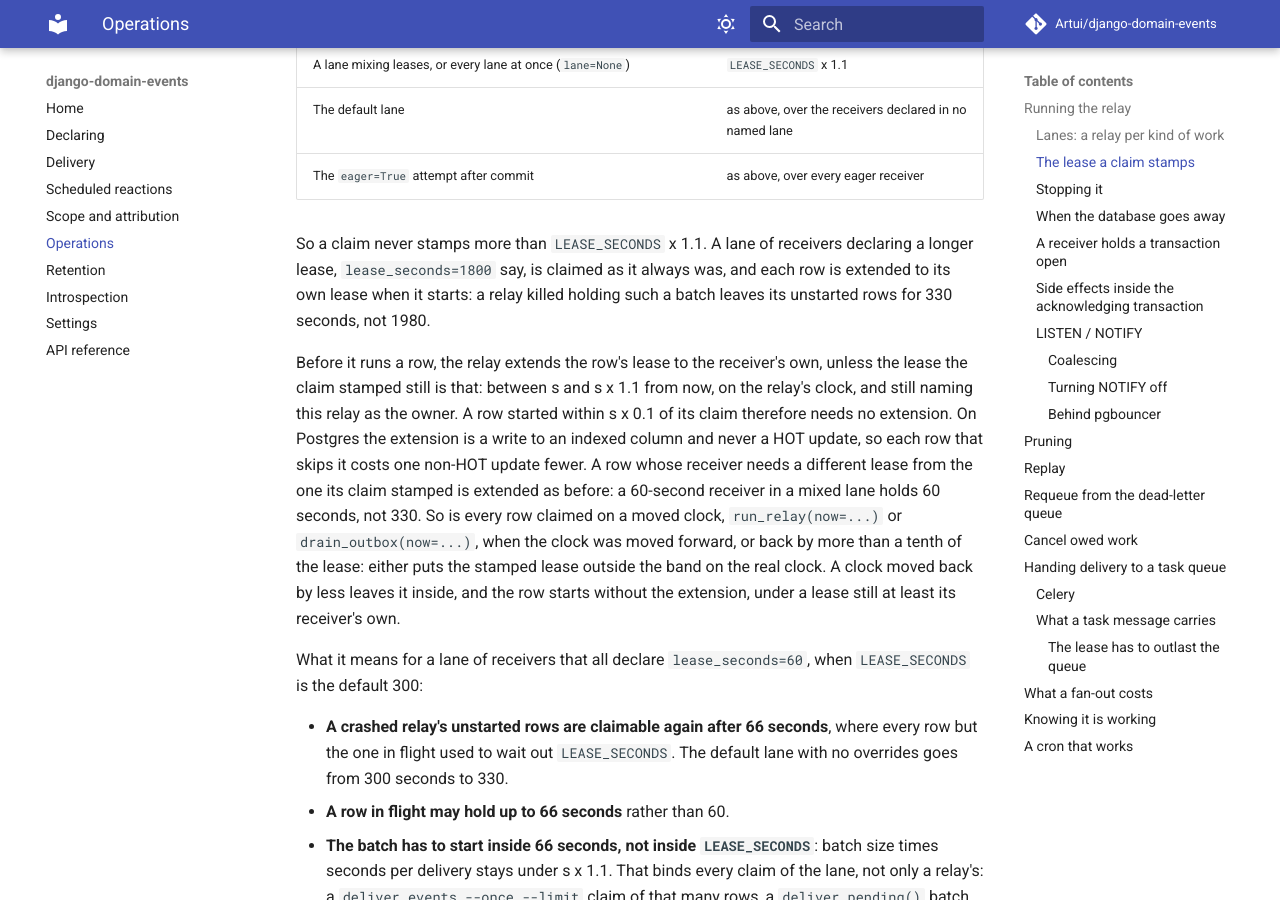
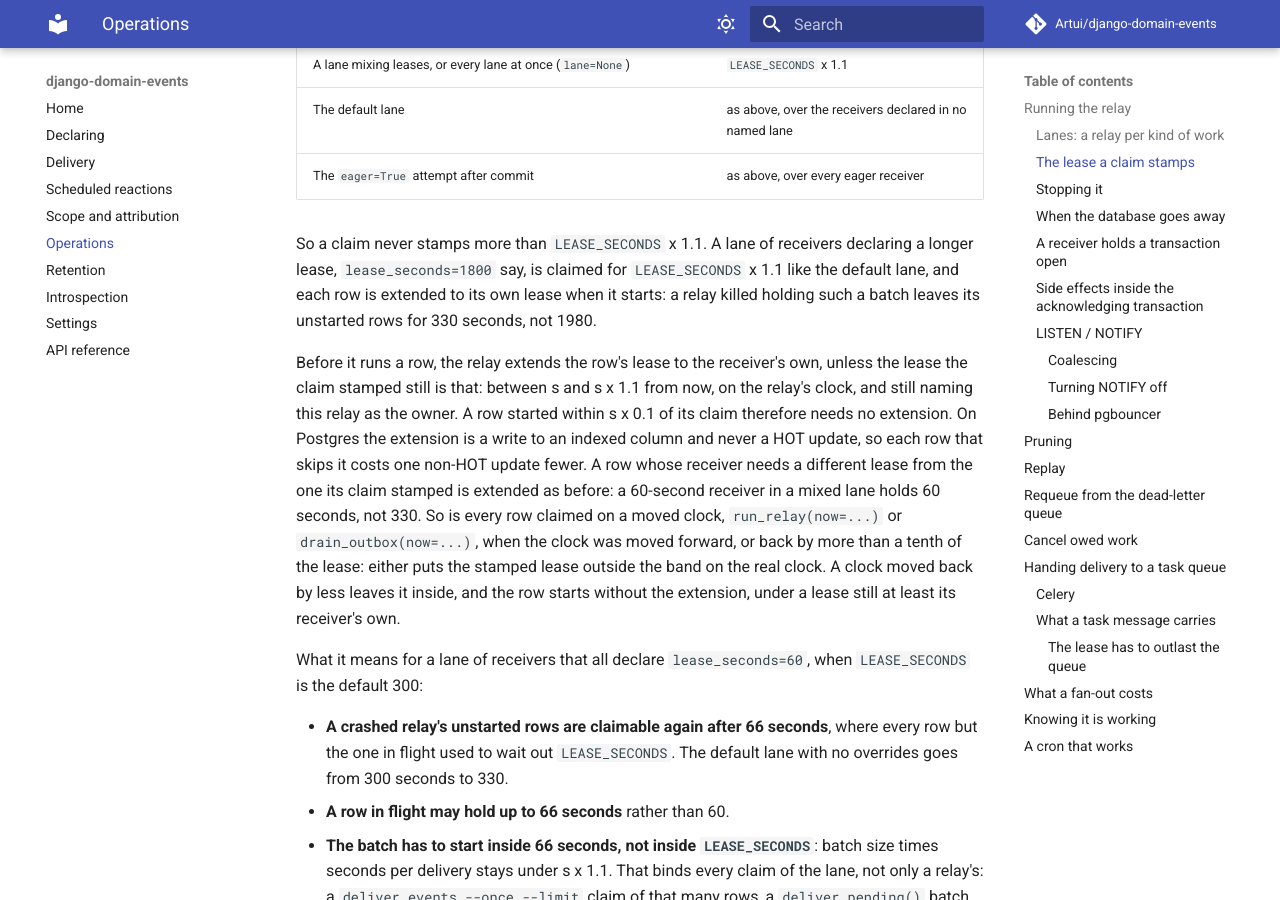
Before and after one commit to Artui/django-domain-events, an MkDocs documentation site: the page built from docs/operations.md, in a window 1280 px wide and 900 px high, scrolled down 2350 px. Built offline with MkDocs 1.6.1 and Material for MkDocs 9.7.7, drawn with Linux system fonts in a browser that asks for light colours; comment, search, counter and statistics services are not loaded.

Commit message:
Correct the long-lease recovery wording and the key-truncation range
Co-Authored-By: Claude Sonnet 5.5 <noreply@anthropic.com>

```diff
--- a/docs/operations.md
+++ b/docs/operations.md
@@ -112,9 +112,10 @@ of headroom:
 | The `eager=True` attempt after commit | as above, over every eager receiver |
 
 So a claim never stamps more than `LEASE_SECONDS` x 1.1. A lane of receivers
-declaring a longer lease, `lease_seconds=1800` say, is claimed as it always
-was, and each row is extended to its own lease when it starts: a relay killed
-holding such a batch leaves its unstarted rows for 330 seconds, not 1980.
+declaring a longer lease, `lease_seconds=1800` say, is claimed for
+`LEASE_SECONDS` x 1.1 like the default lane, and each row is extended to its
+own lease when it starts: a relay killed holding such a batch leaves its
+unstarted rows for 330 seconds, not 1980.
 
 Before it runs a row, the relay extends the row's lease to the receiver's own,
 unless the lease the claim stamped still is that: between s and s x 1.1 from
```
Also changed, not shown: CHANGELOG.md (+5 -5 lines), 4 other files.
